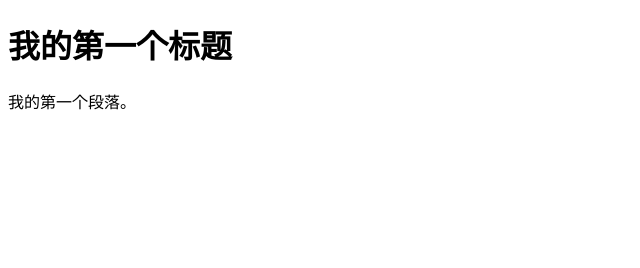
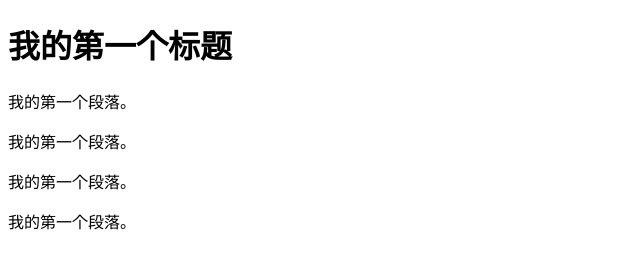
Before and after one commit to weiguowenze/weiguowenze.github.io, a plain HTML site: page index.html in a window 1280 px wide. Shown: the whole page, without its empty margins (0-640 px from the left). Drawn offline with Linux system fonts and the light colour scheme.

Commit message:
Update index.html

```diff
--- a/index.html
+++ b/index.html
@@ -9,6 +9,9 @@
 <h1>我的第一个标题</h1>
 
 <p>我的第一个段落。</p>
+<p>我的第一个段落。</p>
+<p>我的第一个段落。</p>
+<p>我的第一个段落。</p>
 
 </body>
 </html>
```
